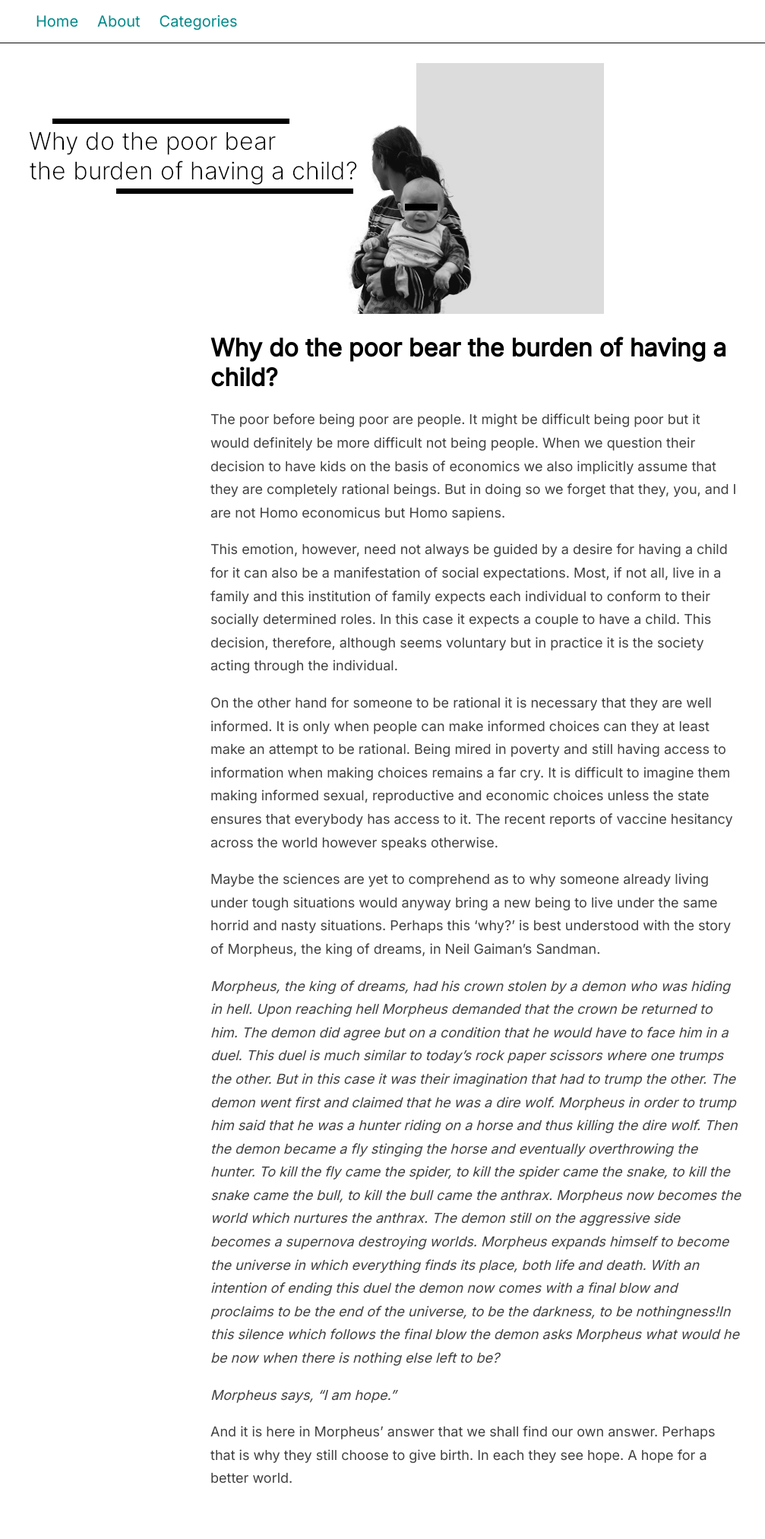
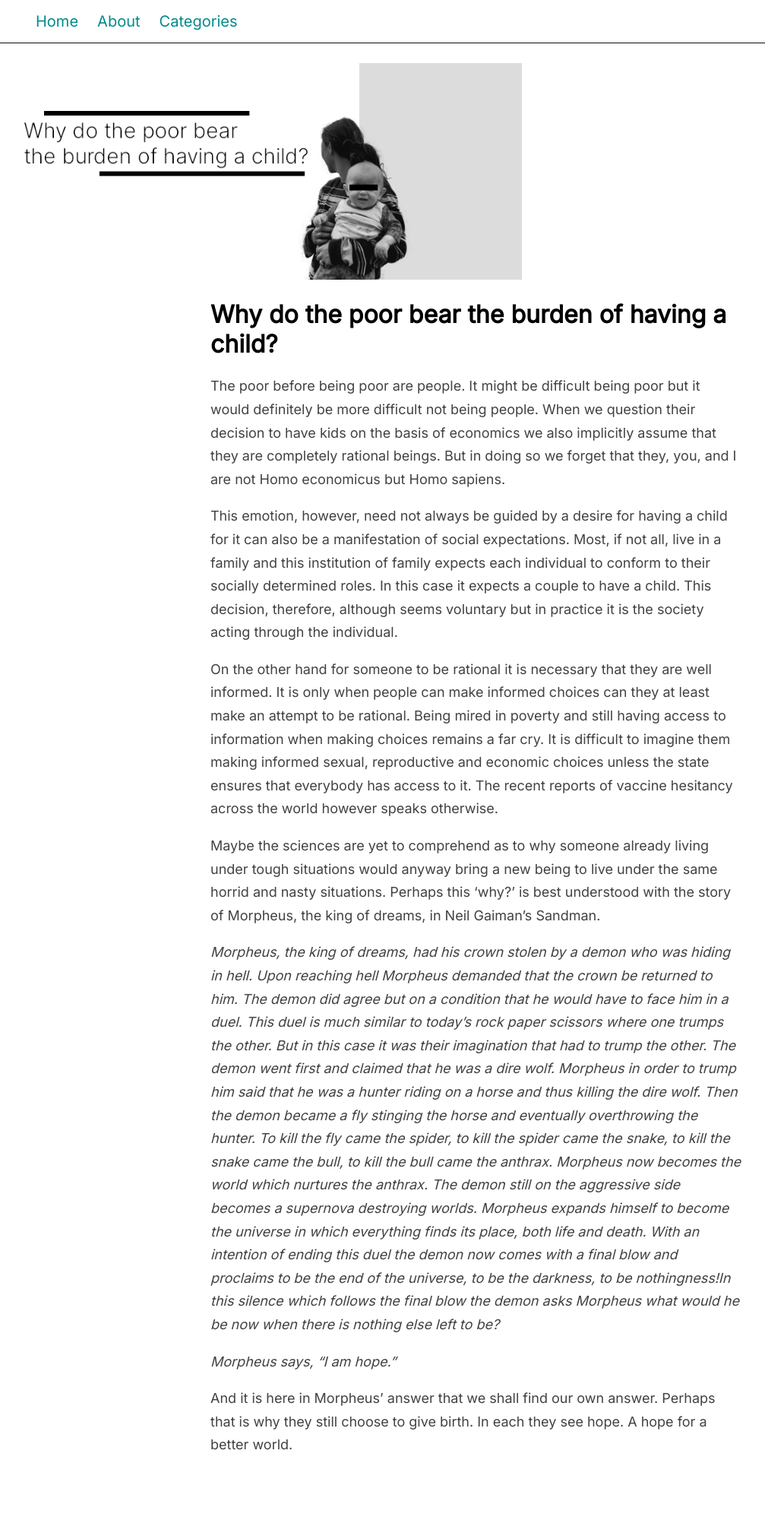
Before and after one commit to generalistsanctuary/generalistsanctuary.github.io, a Jekyll site: the page built from _posts/2021-08-10-Why-do-the-poor-bear-the-burden-of-having-a-child.md, in a window 1280 px wide. Shown: the whole page at 76% size, without its empty margins (13-1020 px from the left). Built offline with Jekyll 4.4.1, drawn with Linux system fonts in a browser that asks for light colours; after the commit the page ends 1981 px from its top, so only the background shows below that.

Commit message:
Update posts-style.css

```diff
--- a/styles/posts-style.css
+++ b/styles/posts-style.css
@@ -1,3 +1,8 @@
+.cover-photo{
+ max-width: 700px;
+  margin-left: auto;
+  margin-right: auto;
+}
 body{
     width: 100%;
     margin: 0 auto;
```
